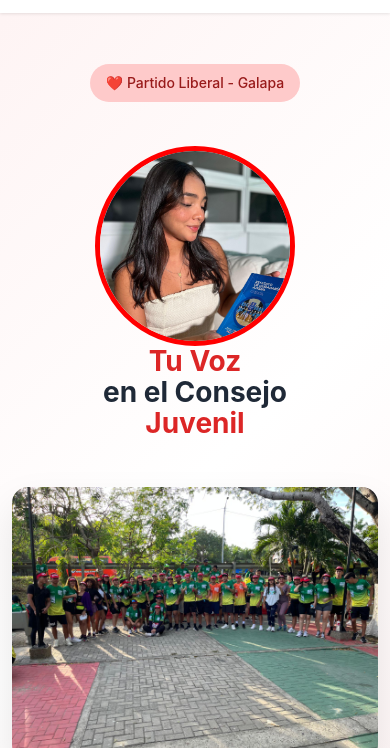
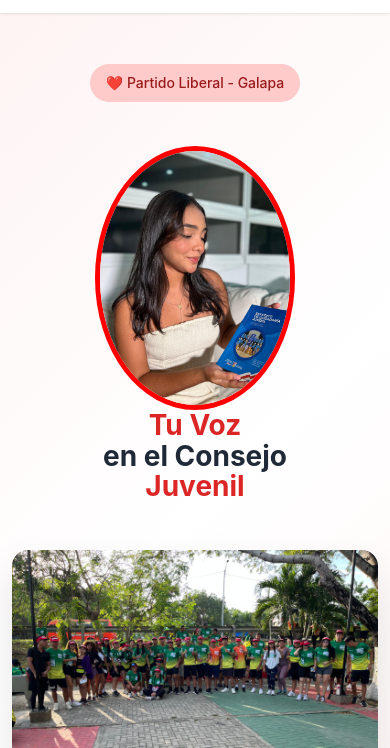
Before and after one commit to MalcomSandoval/mafedominguez, a plain HTML site: page index.html in a window 390 px wide. Shown: the part 96-844 px from the top of the page. Drawn offline with Linux system fonts and the light colour scheme.

Commit message:
cambio en la foto

```diff
--- a/styles.css
+++ b/styles.css
@@ -666,6 +666,8 @@ body {
     .img img {
         width: 150px; /* Adjusted size for smaller screens */
         height: 150px; /* Adjusted size for smaller screens */
+        object-fit: cover; /* Ensure the image covers the area */
+        border-radius: 50%; /* Keep it circular */
     }
 }
 
@@ -694,6 +696,11 @@ body {
     .section-description {
         font-size: 1.125rem;
     }
+
+    .img img {
+        width: 120px; /* Further adjusted size for very small screens */
+        height: 120px; /* Further adjusted size for very small screens */
+    }
 }
 .img{
     display: flex;
@@ -702,7 +709,7 @@ body {
 }
 .img img{
     width: 200px;      /* Puedes ajustar el tamaño */
-    height: 200px;
+    height: auto; /* Cambiado a auto para mantener la proporción */
     object-fit: cover;
     border-radius: 50%;
     border: 5px solid red;
```
